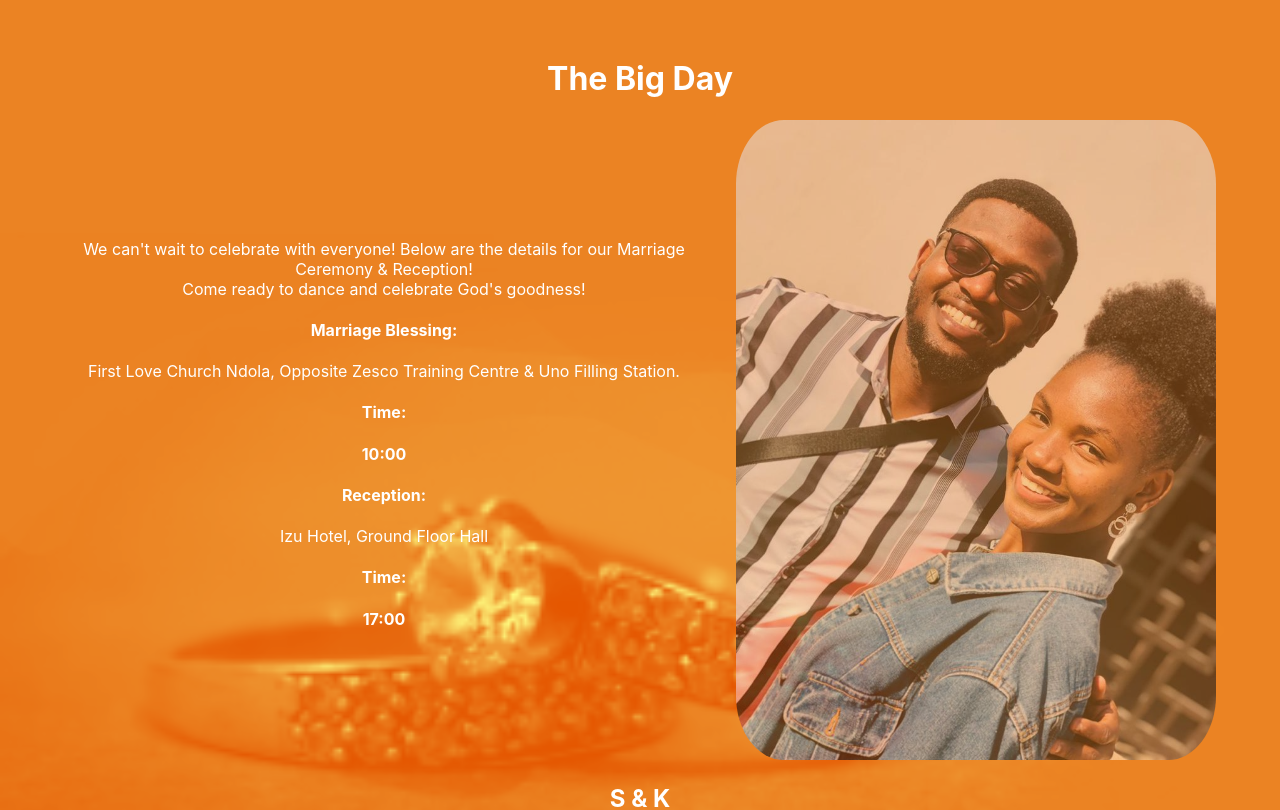
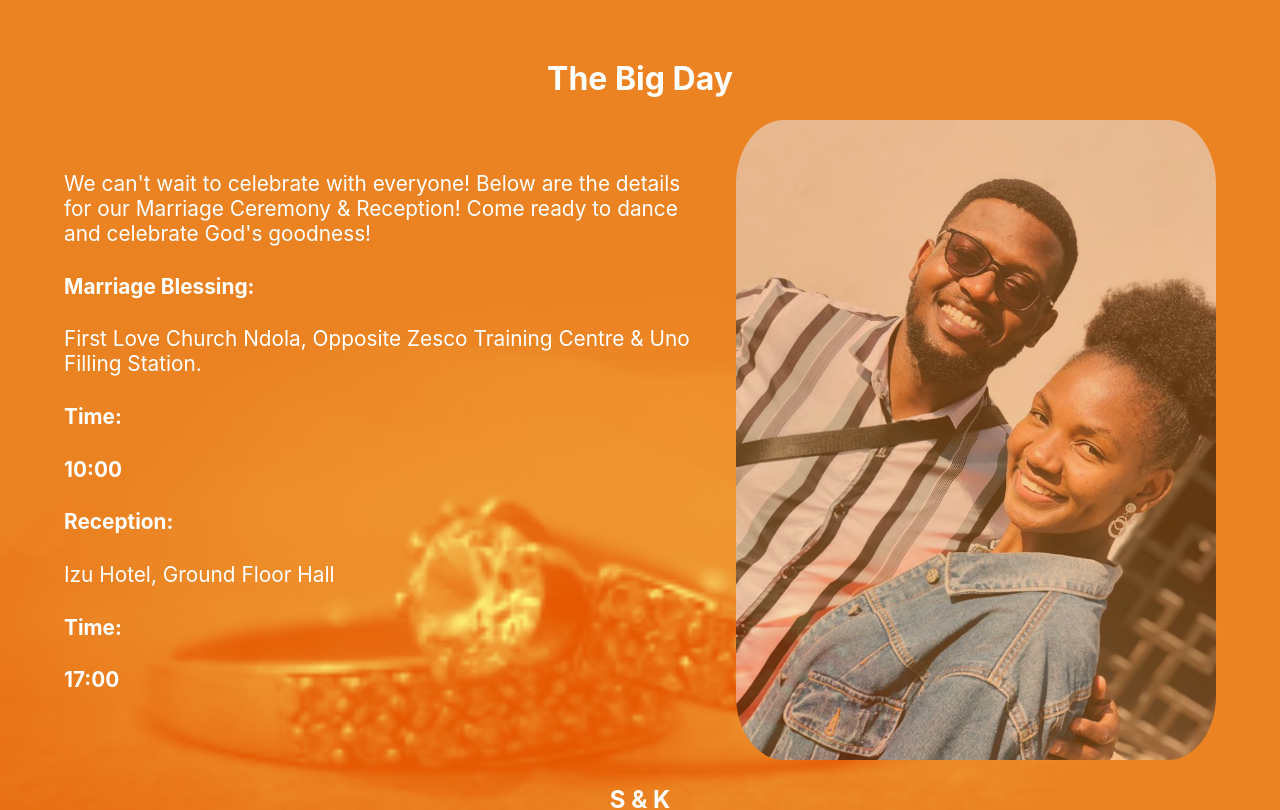
Before and after one commit to sunga12/thawetheswedding24, a React (Create React App) app: page / in a window 1280 px wide. Shown: the part 600-1410 px from the top of the page. Built offline with nearby package versions, Linux system fonts and the light colour scheme.

Commit message:
Update text align to bigday

```diff
--- a/src/components/BigDay.js
+++ b/src/components/BigDay.js
@@ -22,7 +22,6 @@ const BigDay = () => {
       <div className="bigday-deets">
         <motion.p variants={dayVariants} initial="hidden" whileInView="visible" viewport={{ once: true }}>
           We can't wait to celebrate with everyone! Below are the details for our Marriage Ceremony & Reception!
-          <br />
           Come ready to dance and celebrate God's goodness!
           <br />
           <h4>Marriage Blessing:</h4>
--- a/src/index.css
+++ b/src/index.css
@@ -219,6 +219,8 @@ button:hover {
   align-items: center;
   justify-content: center;
   gap: 2rem;
+  font-size: 1.3rem;
+  text-align: left;
 }
 
 
```
